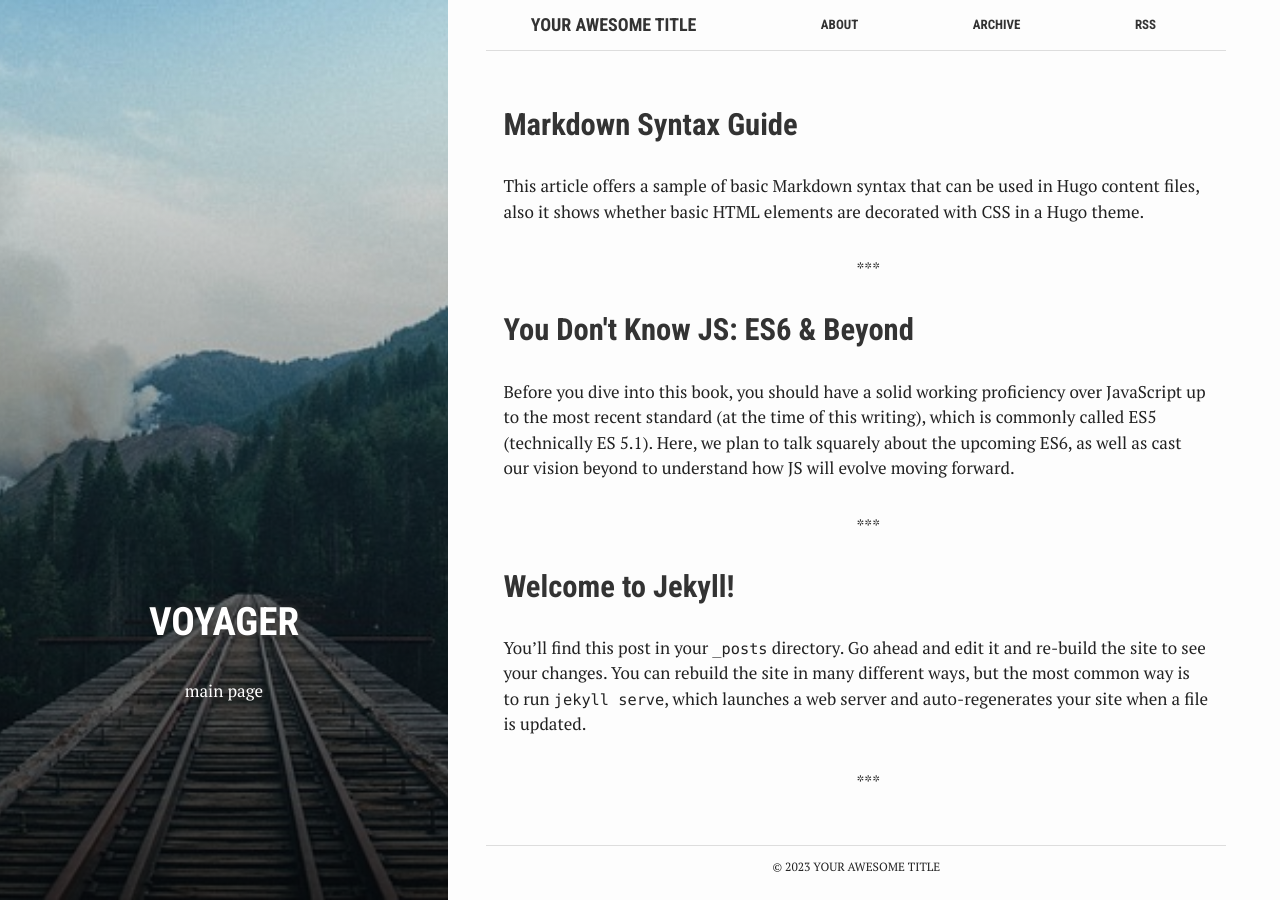
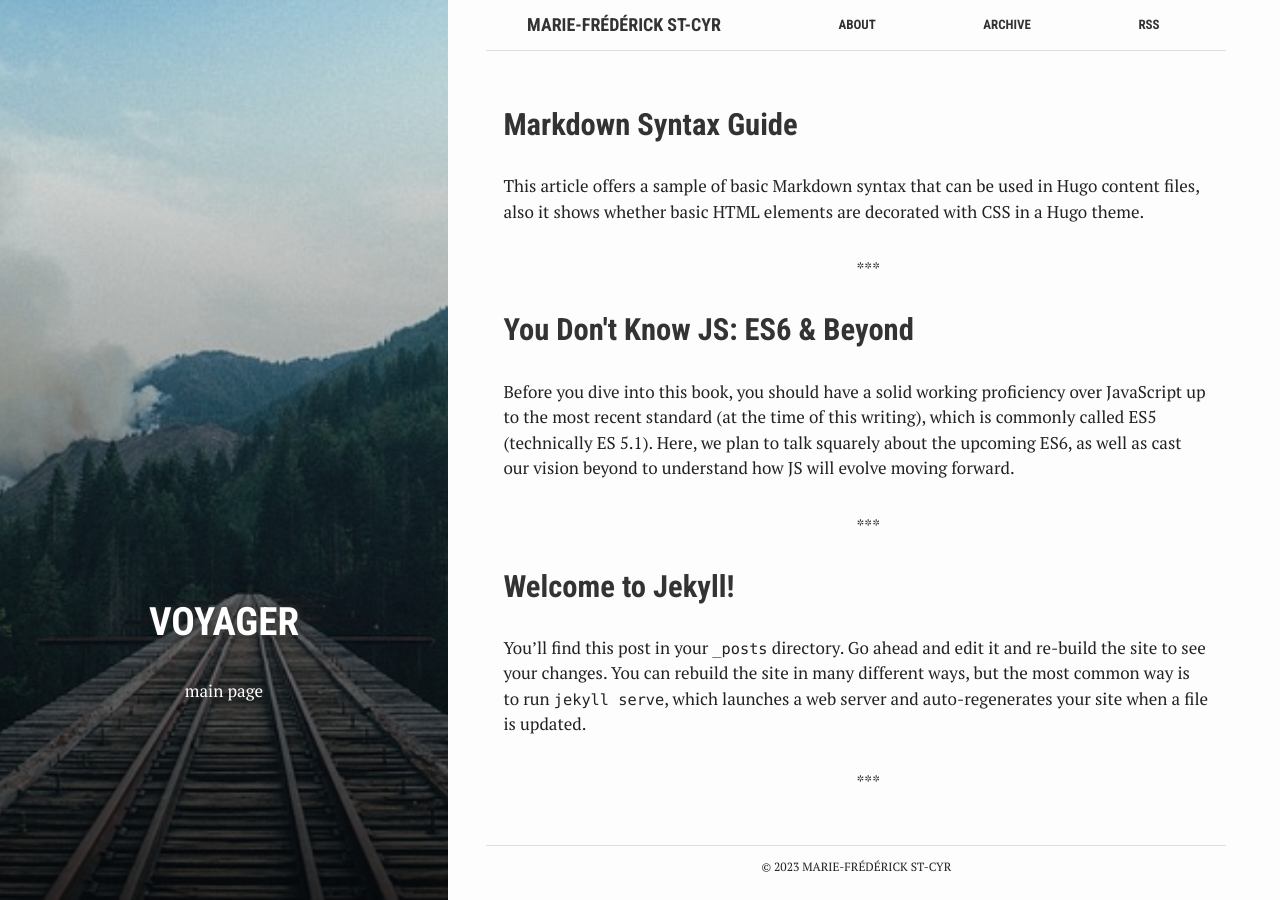
Before and after one commit to mfstcyr/mfstcyr.github.io, a Jekyll site: the page built from index.html, in a window 1280 px wide. Built offline with Jekyll 4.4.1, drawn with Linux system fonts in a browser that asks for light colours.

Commit message:
Update _config.yml

```diff
--- a/_config.yml
+++ b/_config.yml
@@ -6,18 +6,16 @@
 # 'jekyll serve'. If you change this file, please restart the server process.
 
 # Site settings
-title: Your awesome title
-email: your-email@domain.com
+title: Marie-Frédérick St-Cyr
+email: marie-frederick.st-cyr@usherbrooke.ca
 description: > # this means to ignore newlines until "baseurl:"
   Write an awesome description for your new site here. You can edit this
   line in _config.yml. It will appear in your document head meta (for
   Google search results) and in your feed.xml site description.
 baseurl: "" # the subpath of your site, e.g. /blog
-lang: "en"
+lang: "fr"
 url: "http://localhost:4000" # the base hostname & protocol for your site
-twitter_username: jekyllrb
-github_username:  jekyll
-disqus_username:
+github_username:  mfstcyr
 
 # Build settings
 markdown: kramdown
```
